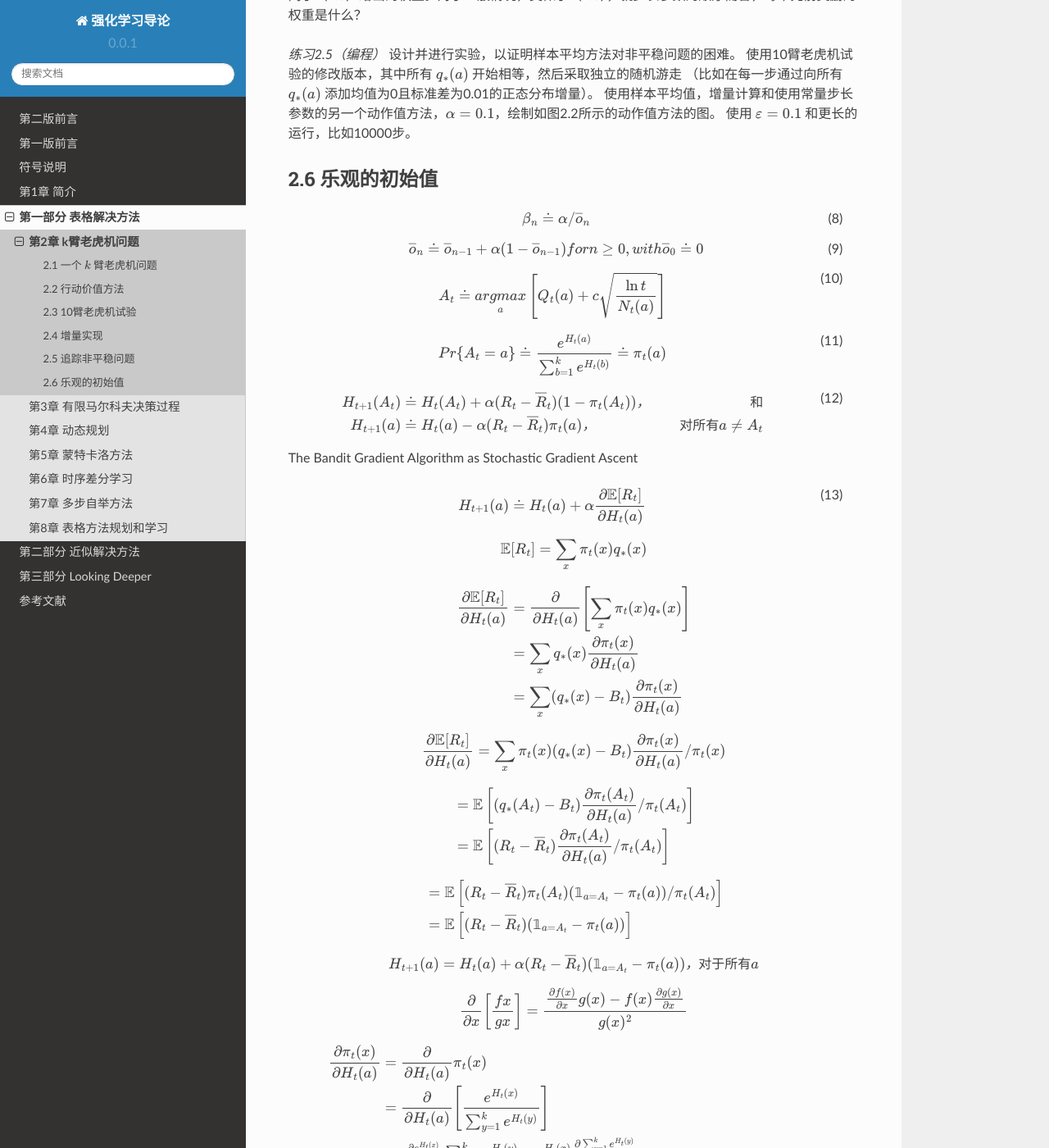
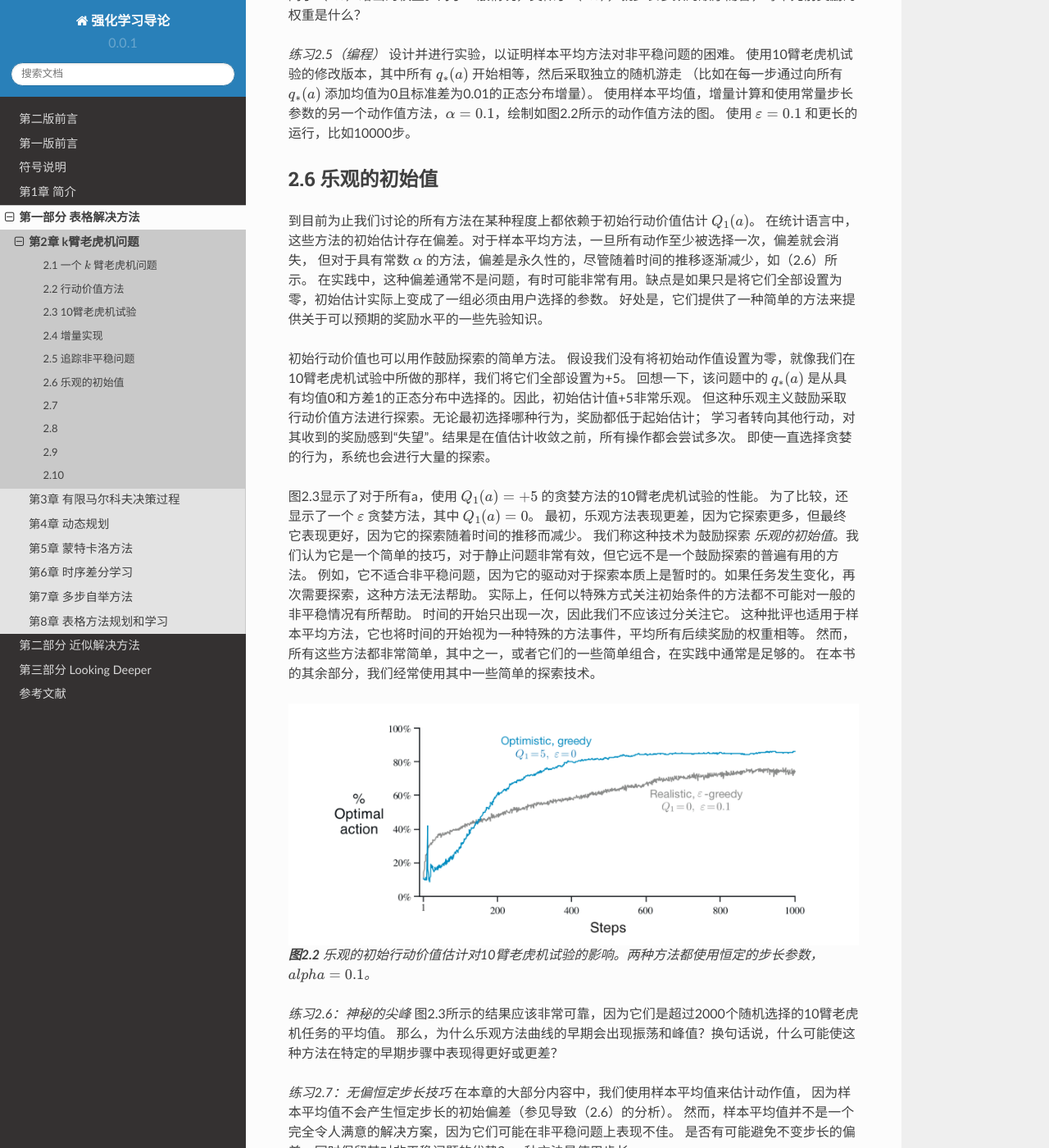
Before and after one commit to qiwihui/reinforcement-learning-an-introduction-chinese, a Sphinx documentation site: the page built from source/partI/chapter2/multi_arm_bandits.rst, in a window 1280 px wide and 1400 px high, scrolled down 7189 px. Shown: the whole window at 82% size. Built offline with Sphinx 7.4.7 and the Read the Docs theme 2.0.0, drawn with Linux system fonts in a browser that asks for light colours; some of the changed text lies outside the part shown.

Commit message:
docs: 2.6 乐观的初始值

```diff
--- a/source/partI/chapter2/multi_arm_bandits.rst
+++ b/source/partI/chapter2/multi_arm_bandits.rst
@@ -307,21 +307,67 @@
 2.6 乐观的初始值
 -----------------
 
+到目前为止我们讨论的所有方法在某种程度上都依赖于初始行动价值估计 :math:`Q_1(a)`。
+在统计语言中，这些方法的初始估计存在偏差。对于样本平均方法，一旦所有动作至少被选择一次，偏差就会消失，
+但对于具有常数 :math:`\alpha` 的方法，偏差是永久性的，尽管随着时间的推移逐渐减少，如（2.6）所示。
+在实践中，这种偏差通常不是问题，有时可能非常有用。缺点是如果只是将它们全部设置为零，初始估计实际上变成了一组必须由用户选择的参数。
+好处是，它们提供了一种简单的方法来提供关于可以预期的奖励水平的一些先验知识。
+
+初始行动价值也可以用作鼓励探索的简单方法。
+假设我们没有将初始动作值设置为零，就像我们在10臂老虎机试验中所做的那样，我们将它们全部设置为+5。
+回想一下，该问题中的 :math:`q_*(a)` 是从具有均值0和方差1的正态分布中选择的。因此，初始估计值+5非常乐观。
+但这种乐观主义鼓励采取行动价值方法进行探索。无论最初选择哪种行为，奖励都低于起始估计；
+学习者转向其他行动，对其收到的奖励感到“失望”。结果是在值估计收敛之前，所有操作都会尝试多次。
+即使一直选择贪婪的行为，系统也会进行大量的探索。
+
+图2.3显示了对于所有a，使用 :math:`Q_1(a)=+5` 的贪婪方法的10臂老虎机试验的性能。
+为了比较，还显示了一个 :math:`\varepsilon` 贪婪方法，其中 :math:`Q_1(a)= 0`。
+最初，乐观方法表现更差，因为它探索更多，但最终它表现更好，因为它的探索随着时间的推移而减少。
+我们称这种技术为鼓励探索 *乐观的初始值*。我们认为它是一个简单的技巧，对于静止问题非常有效，但它远不是一个鼓励探索的普遍有用的方法。
+例如，它不适合非平稳问题，因为它的驱动对于探索本质上是暂时的。如果任务发生变化，再次需要探索，这种方法无法帮助。
+实际上，任何以特殊方式关注初始条件的方法都不可能对一般的非平稳情况有所帮助。
+时间的开始只出现一次，因此我们不应该过分关注它。
+这种批评也适用于样本平均方法，它也将时间的开始视为一种特殊的方法事件，平均所有后续奖励的权重相等。
+然而，所有这些方法都非常简单，其中之一，或者它们的一些简单组合，在实践中通常是足够的。
+在本书的其余部分，我们经常使用其中一些简单的探索技术。
+
+.. _figure_2.3:
+.. figure:: images/figure-2.3.png
+
+    **图2.2** 乐观的初始行动价值估计对10臂老虎机试验的影响。两种方法都使用恒定的步长参数，:math:`alpha=0.1`。
+
+*练习2.6：神秘的尖峰* 图2.3所示的结果应该非常可靠，因为它们是超过2000个随机选择的10臂老虎机任务的平均值。
+那么，为什么乐观方法曲线的早期会出现振荡和峰值？换句话说，什么可能使这种方法在特定的早期步骤中表现得更好或更差？
+
+*练习2.7：无偏恒定步长技巧* 在本章的大部分内容中，我们使用样本平均值来估计动作值，
+因为样本平均值不会产生恒定步长的初始偏差（参见导致（2.6）的分析）。
+然而，样本平均值并不是一个完全令人满意的解决方案，因为它们可能在非平稳问题上表现不佳。
+是否有可能避免不变步长的偏差，同时保留其对非平稳问题的优势？一种方法是使用步长
+
 .. math::
     :label: 2.8
 
     \beta_n \doteq \alpha / \overline{o}_n
+
+处理特定动作的第n个奖励，其中 :math:`\alpha>0` 是常规常量步长，:math:`\overline{o}_n` 是从0开始的跟踪：
 
 .. math::
     :label: 2.9
 
     \overline{o}_n \doteq \overline{o}_{n-1} + \alpha(1-\overline{o}_{n-1}) for n \ge 0, with \overline{o}_0 \doteq 0
 
+进行如（2.6）中的分析，以表明 :math:`Q_n` 是指数的新近加权平均值，*没有初始偏差*。
+
+2.7
+----
+
 .. math::
     :label: 2.10
 
     A_t \doteq \mathop{argmax} \limits_{a} \left[Q_t(a) + c \sqrt{\frac{\ln{t}}{N_t(a)}}\right]
 
+2.8
+----
 
 .. math::
     :label: 2.11
@@ -395,3 +441,9 @@ The Bandit Gradient Algorithm as Stochastic Gradient Ascent
     &= \mathbb{1}_{a=x}\pi_t(x) - \pi_t(x)\pi_t(a) \\
     &= \pi_t(x)(\mathbb{1}_{a=x} - \pi_t(a)) &Q.E.D.
     \end{align*}
+
+2.9
+----
+
+2.10
+-----
```
Also changed, not shown: source/partI/chapter2/images/figure-2.3.png (added).
